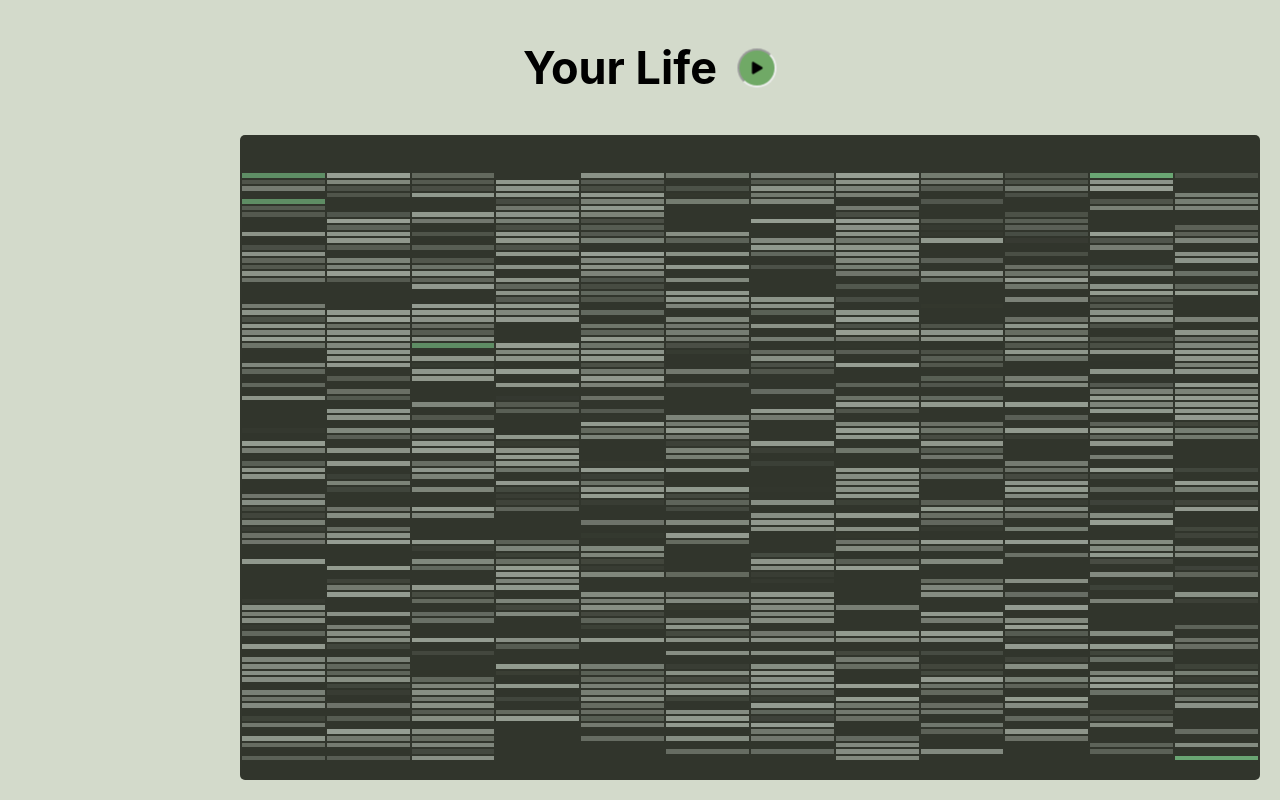
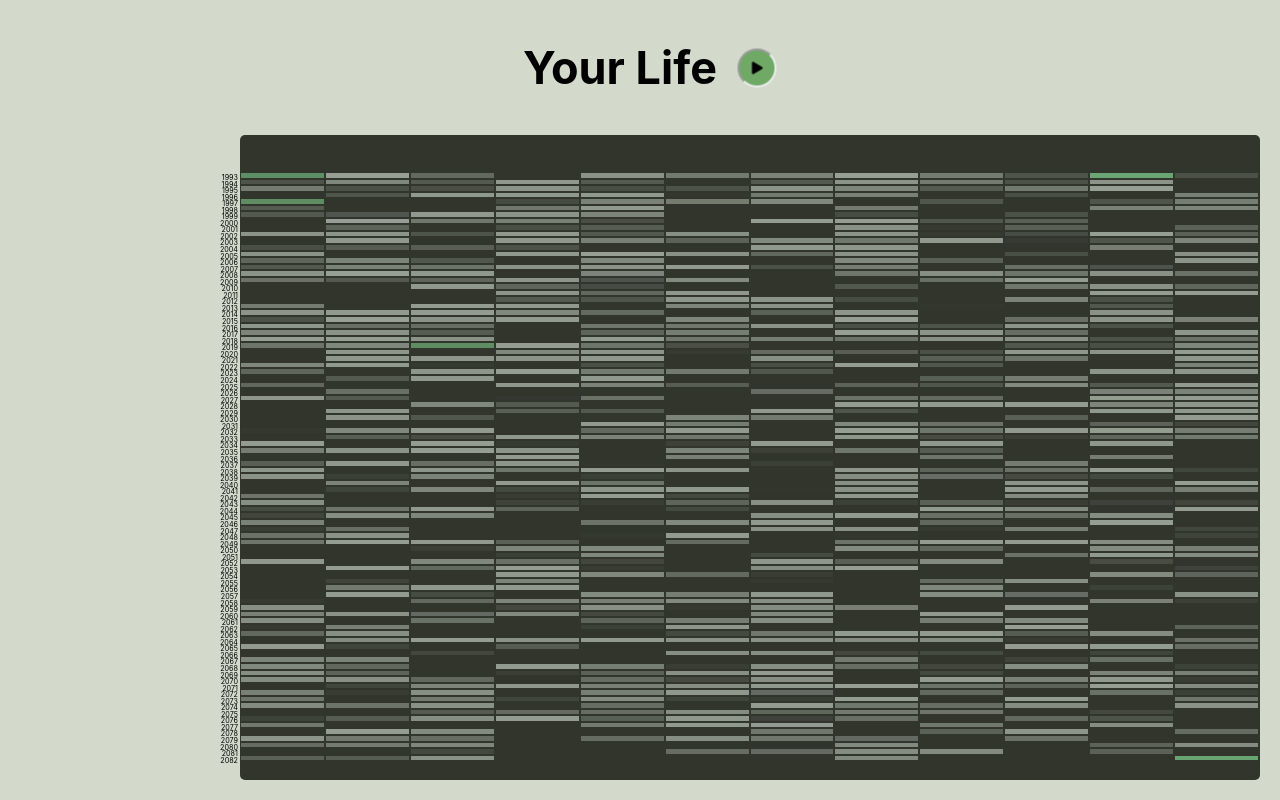
Before and after one commit to bonzo45/life-calendar, a React (Create React App) app: page / in a window 1280 px wide. Both pictures are taken after a click on the element 756 px from the left and 67 px from the top of the page. Built offline with nearby package versions, Linux system fonts and the light colour scheme.

Commit message:
Add year labels

```diff
--- a/src/Life.js
+++ b/src/Life.js
@@ -266,6 +266,7 @@ function Year({y, steps}) {
 
     return (
         <div className={yearClass}>
+            <div className="YearLabelText">{1993 + y - 1}</div>
             { months.map((month, m) => {
                 const monthNum = m + 1;
                 let monthClasses = `Month Year${y} Month${monthNum}`;
--- a/src/Life.scss
+++ b/src/Life.scss
@@ -114,8 +114,6 @@ h1 {
 
     display: flex;
     flex-direction: column;
-
-    overflow: hidden;
 }
 
 .MonthHeadings {
@@ -133,6 +131,8 @@ h1 {
 }
 
 .Year {
+    position: relative;
+
     flex: 1 1 auto;
 
     display: flex;
@@ -147,6 +147,14 @@ h1 {
     &:last-child {
         margin-bottom: 20px;
     }
+}
+
+.YearLabelText {
+    position: absolute;
+    top: 0;
+    right: calc(100% + 2px);
+    color: $page-font-color;
+    font-size: 40%
 }
 
 .Month {
```
